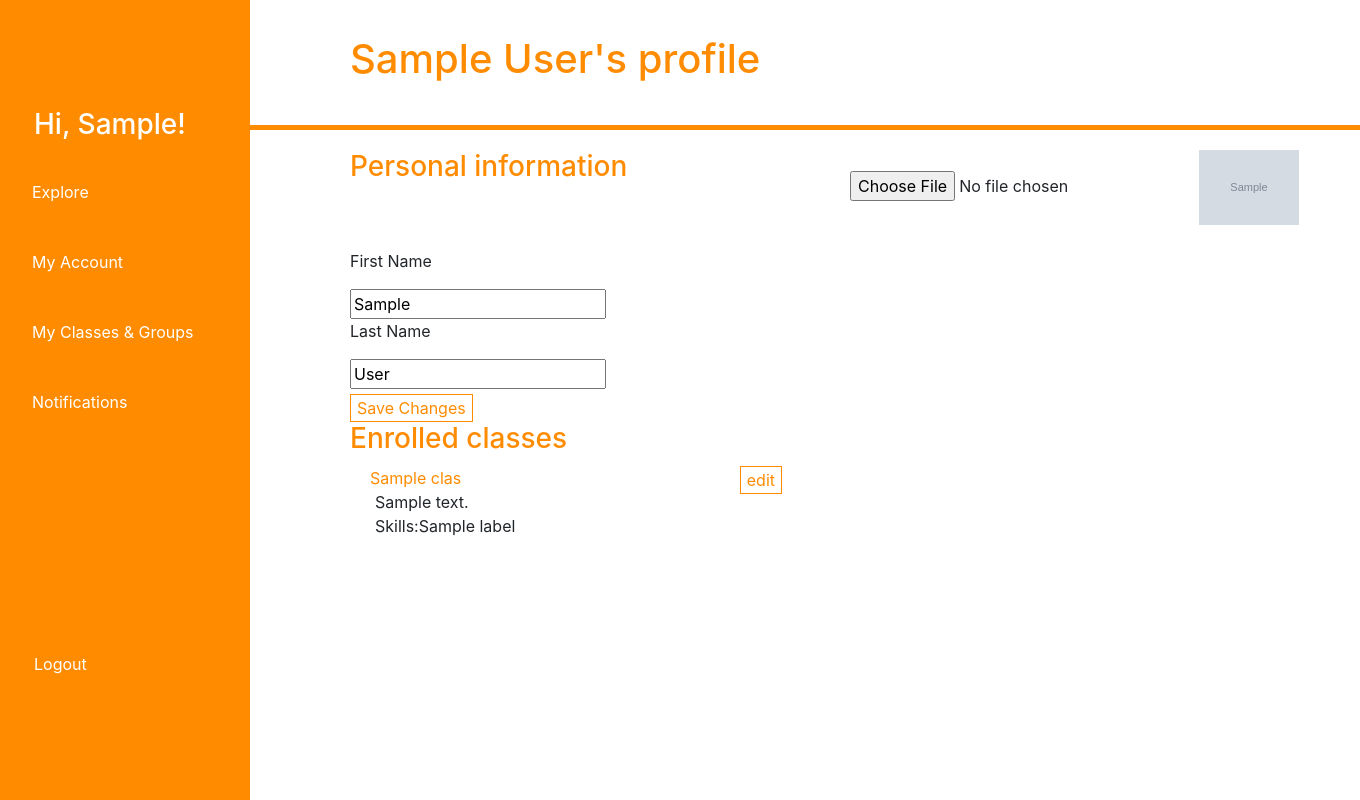
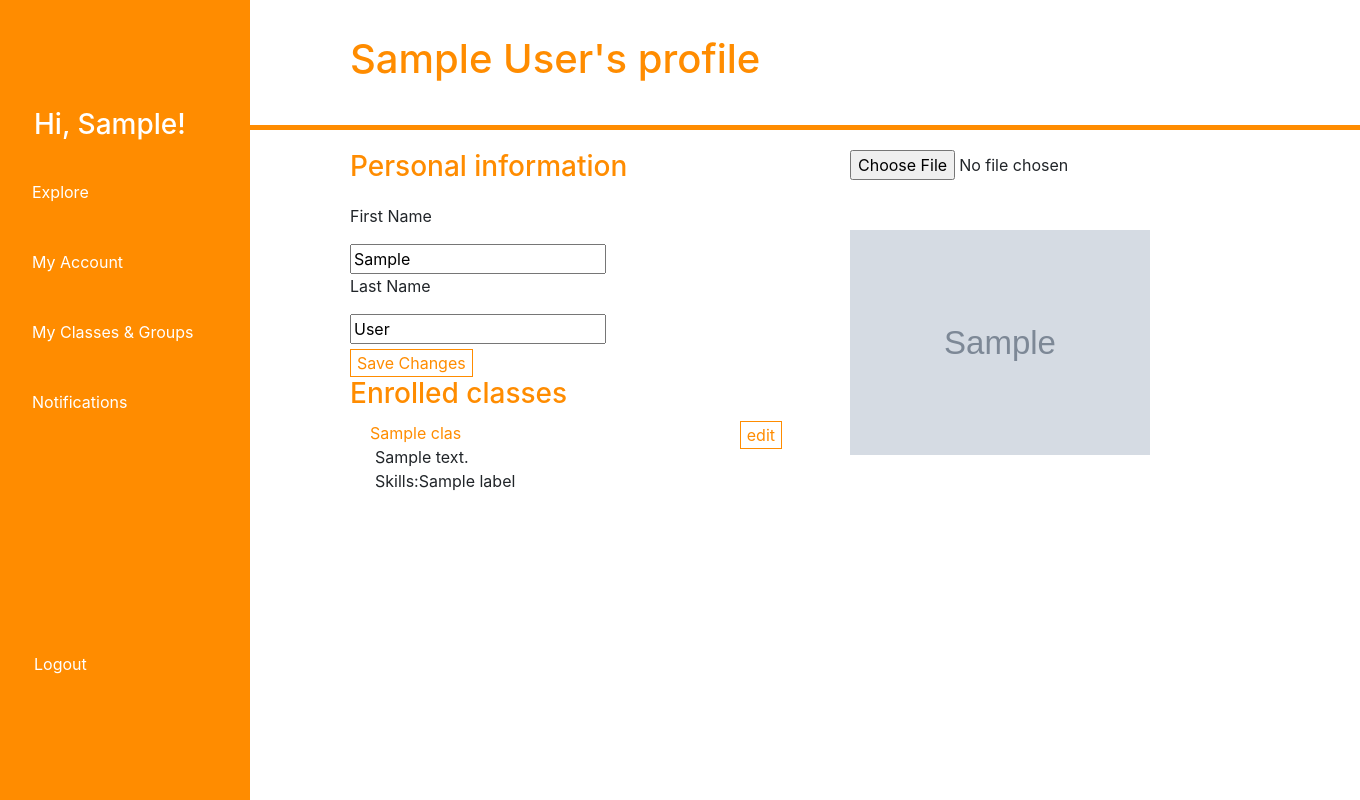
Before and after one commit to beyoglubora/Squad, a Django app: page /account/edit in a window 1360 px wide. Run offline with Django 3.2, Linux system fonts and the light colour scheme; a user stored in the database is signed in; tables that the repository leaves empty hold one stand-in row (values such as "Sample post"); grey boxes marked "Sample" are stand-in pictures; data that the repository does not hold is empty; some libraries are stand-ins or nearby versions.

Commit message:
small changes in profile

```diff
--- a/templates/modify_profile.html
+++ b/templates/modify_profile.html
@@ -30,10 +30,7 @@
     width: 40%;
     border-radius: 20px;
 }
-    .class-container:hover{
-        border-radius: 5px;
-        border:3px solid darkorange;
-    }
+
     .title-container{
     margin-top: 15px;
     background-color: white;
@@ -80,8 +77,8 @@
      var reader = new FileReader();
      reader.readAsDataURL(file);
      reader.onload = function(e){
-         var pic = document.getElementById("preview");
-         pic.src=this.result;
+         var pic0 = document.getElementById("preview0");
+         pic0.src = this.result;
      }
  }
 </script>
@@ -114,12 +111,13 @@
             {% if photo %}
                 <div>
                 <input onchange="change()" type="file" accept=".jpg, .jpeg, .png" name="newphoto" value="{{ photo.url }}" id="imgPicker">
-                    <img src="{{ photo.url }}" style="max-height: 100px; max-width: 100px">
-                    <img id="preview" style="max-height: 100px; max-width: 100px">
+                    <br>
+                    <img src="{{ photo.url }}" style="margin-top: 50px;margin-right:150px;position: absolute; max-height: 300px; max-width: 300px" id="preview0">
                 </div>
             {% else %}
                 <input onchange="change()" type="file" accept=".jpg, .jpeg, .png" name="newphoto" id="imgPicker">
-                <img id="preview" style="max-height: 100px; max-width: 100px">
+                <br>
+                <img id="preview0" style="margin-top:50px;margin-right:150px; position: absolute; max-height: 300px; max-width: 300px">
             {% endif %}
         </div>
         <br>
```
Also changed, not shown: templates/userprofile.html (+6 -1 lines).
